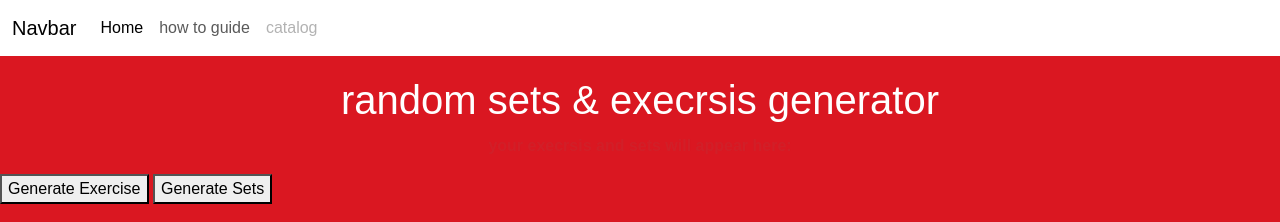
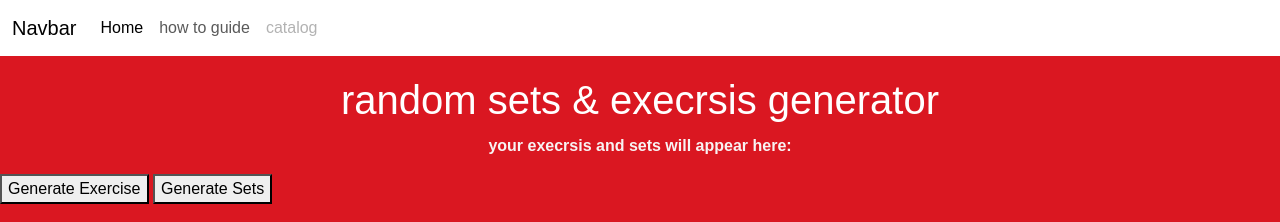
Before and after one commit to theofficialmel/random-exercise-and-set-generator-, a plain HTML site: page index.html in a window 1280 px wide. Shown: the top 222 px of the page. Drawn offline with nearby package versions, Linux system fonts and the light colour scheme.

Commit message:
Fix paragraph text color in style.css for improved readability

```diff
--- a/style.css
+++ b/style.css
@@ -12,7 +12,7 @@ h1{
 
 
 p{
-    color: #9c575723;
+    color: #f8f3f3;
     text-align: center;
     margin-top: 10px;
 
```
